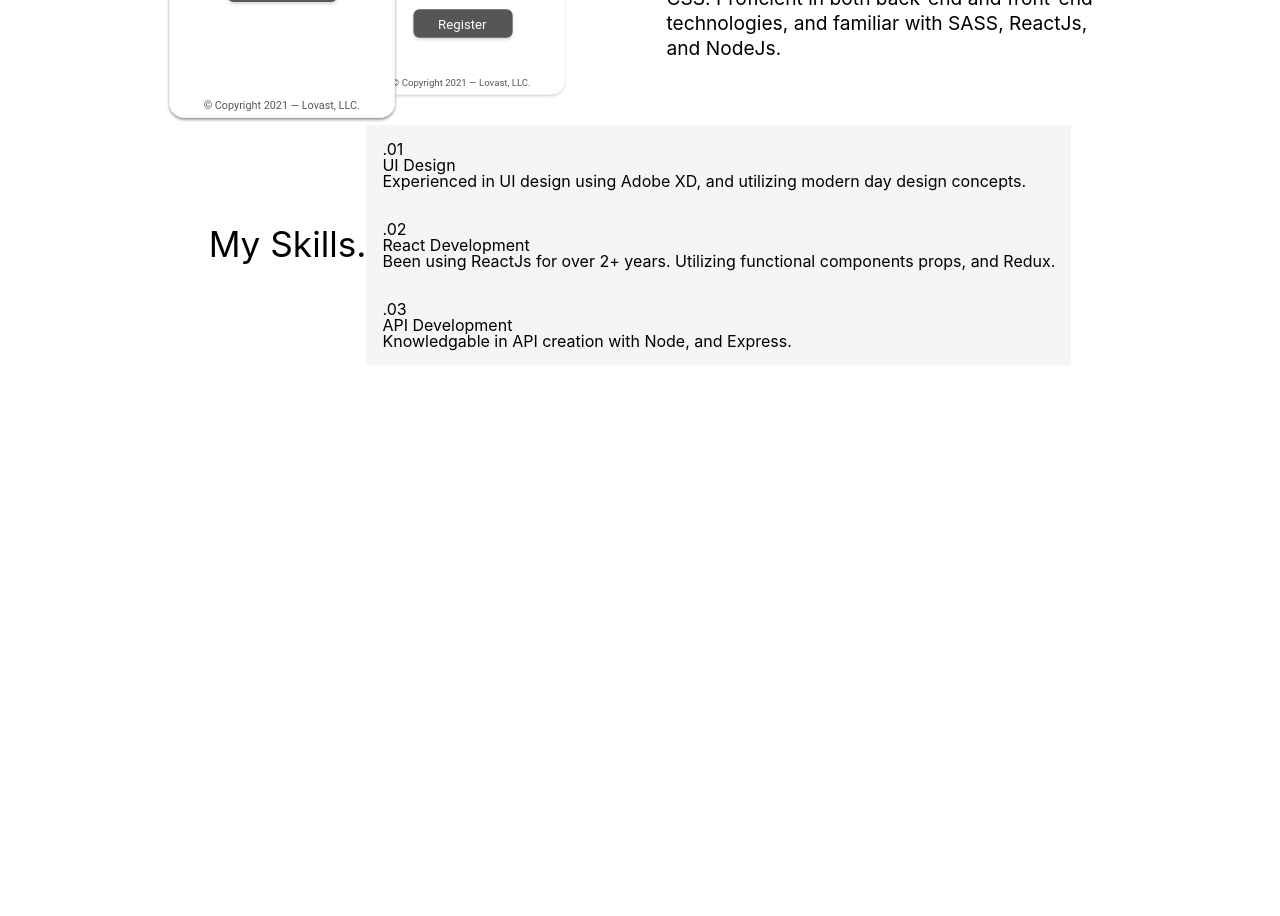
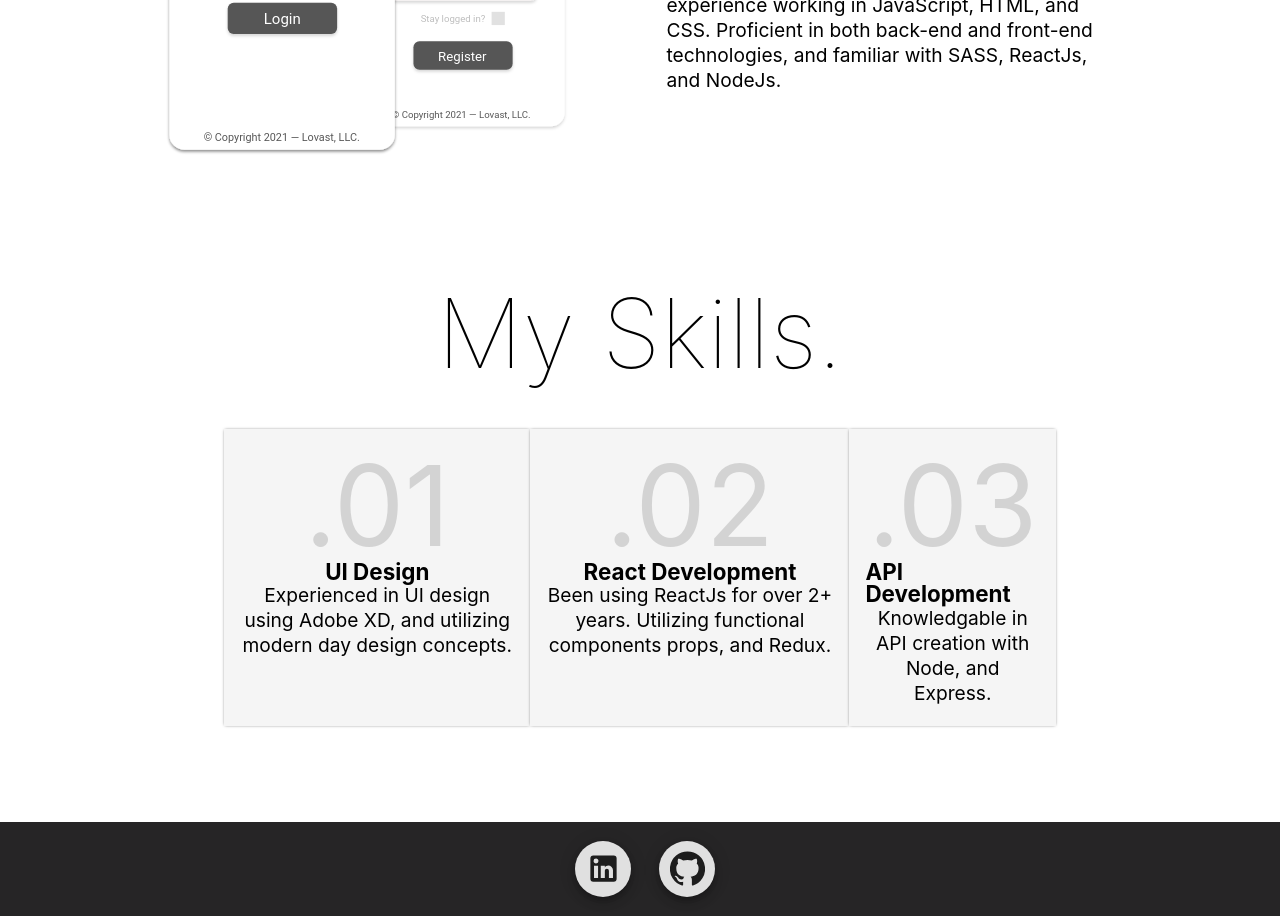
Before and after one commit to chasehoff/portfolio, a React (Create React App) app: page / in a window 1280 px wide. Shown: the part 760-1676 px from the top of the page. Before the commit the page ends 1125 px from the top, so only its background shows below. Built offline with nearby package versions, Linux system fonts and the light colour scheme.

Commit message:
Setup footer with navigation to external sites

```diff
--- a/package.json
+++ b/package.json
@@ -3,6 +3,8 @@
   "version": "0.1.0",
   "private": true,
   "dependencies": {
+    "@material-ui/core": "^4.11.2",
+    "@material-ui/icons": "^4.11.2",
     "@testing-library/jest-dom": "^5.11.4",
     "@testing-library/react": "^11.1.0",
     "@testing-library/user-event": "^12.1.10",
--- a/src/App.css
+++ b/src/App.css
@@ -2,3 +2,12 @@
     position: relative;
     z-index: 10;
 }
+p {
+    line-height: 25px;
+    font-size: 1.2rem;
+}
+h2 {
+    font-size: 6rem;
+    font-weight: 100;
+    margin-bottom: 2rem;
+}
--- /dev/null
+++ b/src/components/footer/Footer.js
@@ -0,0 +1,29 @@
+import React from 'react';
+import './index.css';
+import LinkedInIcon from '@material-ui/icons/LinkedIn';
+import GitHubIcon from '@material-ui/icons/GitHub';
+import Fab from '@material-ui/core/Fab';
+
+function Footer() {
+    return (
+        <div className="footer__container">
+            <div className="footer__icons">
+                <a href="https://www.linkedin.com/in/chase-hoffman-a94443168/" target="_blank" rel="noreferrer noopener">
+                    <Fab className="footer__icon" color="darkgrey" aria-label="Linked-In">
+                        <LinkedInIcon fontSize="large"  />
+                    </Fab>
+                </a>
+                <a href="https://github.com/chasehoff" target="_blank" rel="noreferrer noopener">
+                    <Fab className="footer__icon" color="darkgrey" aria-label="Linked-In">
+                        <GitHubIcon fontSize="large"  />
+                    </Fab>
+                </a>
+            </div>
+            <div>
+
+            </div>
+        </div>
+    )
+}
+
+export default Footer
--- /dev/null
+++ b/src/components/footer/index.css
@@ -0,0 +1,16 @@
+.footer__container {
+    background-color: #262526;
+    width: 100vw;
+    display: flex;
+    flex-direction: column;
+    justify-content: space;
+    padding: 5px;
+}
+.footer__icons {
+    font-size: large;
+    display: flex;
+    justify-content: center;
+}
+.footer__icon {
+    margin: 1em !important;
+}
--- a/src/components/hero/index.css
+++ b/src/components/hero/index.css
@@ -9,6 +9,7 @@
     height: 300px;
     background-image: url("../../images//rectangles.svg");
     background-repeat: no-repeat;
+    background-position: center;
 }
 .hero__container h2 {
     font-size: 7rem;
--- a/src/components/skill/index.css
+++ b/src/components/skill/index.css
@@ -3,4 +3,27 @@
     flex-direction: column;
     padding: 1rem;
     background-color: whitesmoke;
+    max-width: 300px;
+    align-items: center;
+    border-top: 4px solid transparent;
+    border-bottom: 4px solid transparent;
+    transition: .2s ease-in-out all;
+    -webkit-box-shadow: 0px 0px 3px -1px rgba(0,0,0,0.75);
+-moz-box-shadow: 0px 0px 3px -1px rgba(0,0,0,0.75);
+box-shadow: 0px 0px 3px -1px rgba(0,0,0,0.75);
 }
+.skill__item__number {
+    font-size: 7rem;
+    color: lightgrey;
+}
+.skill__header {
+    font-weight: bold;
+    font-size: 1.4rem;
+}
+.skill__container:hover {
+    border-top: 4px solid #00FDDC;
+    border-bottom: 4px solid #00FDDC;
+}
+.skill__text {
+    text-align: center;
+}
--- a/src/views/home/Home.js
+++ b/src/views/home/Home.js
@@ -2,6 +2,7 @@ import React from 'react';
 import './index.css';
 import Skill from '../../components/skill/Skill';
 import Skills from '../../components/skill/Skills.json';
+import Footer from '../../components/footer/Footer';
 
 function Home() {
     return (
@@ -15,8 +16,8 @@ function Home() {
                 </div>
             </div>
             <div className="home__container__section">
-                <h2 className="skills__header">My Skills.</h2>
-                <div>
+                <h2 className="home__skills__header">My Skills.</h2>
+                <div className="home__skills__container">
                     {
                         Skills.skills.map((skill, i) =>(
                             <Skill key={i} number={skill.number} header={skill.header} text={skill.text} />
@@ -24,6 +25,7 @@ function Home() {
                     }
                 </div>
             </div>
+            <Footer />
         </div>
     )
 }
--- a/src/views/home/index.css
+++ b/src/views/home/index.css
@@ -33,9 +33,17 @@
     padding-right: 2em;
 }
 .home__container__section:nth-of-type(2) {
-
+    margin-top: 8rem;
+    display: flex;
+    flex-direction: column;
+    margin-bottom: 6rem;
+}
+.home__skills__header {
+    margin-bottom: 3rem;
 }
 .home__skills__container {
     display: flex;
     flex-direction: row;
+    width: 65%;
+    justify-content: space-between;
 }
```
Also changed, not shown: 1 other file (tests, documents, lock files or other folders).
